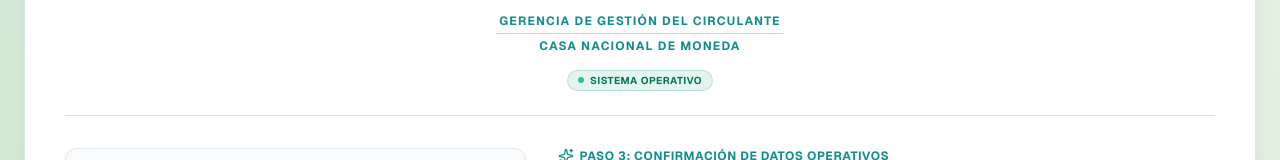
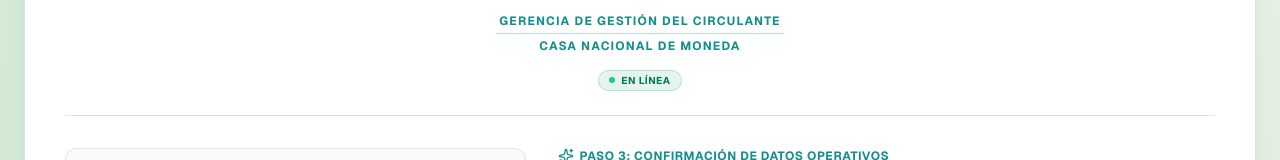
Before and after one commit to marciozinanyuca/ficha-mantenimiento-BCRP, a Next.js app in the folder frontend/: page / in a window 1280 px wide. Shown: the part 164-324 px from the top of the page. Built offline with nearby package versions, Linux system fonts and the light colour scheme; no server answers.

Commit message:
Update status text from 'Sistema Operativo' to 'En Línea'

```diff
--- a/frontend/app/page.tsx
+++ b/frontend/app/page.tsx
@@ -307,7 +307,7 @@ export default function Home() {
               : 'bg-amber-600/10 text-amber-700 border-amber-600/20'
               }`}>
               <span className={`w-1.5 h-1.5 rounded-full ${jsReady ? 'bg-emerald-500 animate-pulse' : 'bg-amber-500'}`} />
-              {jsReady ? 'Sistema Operativo' : 'Sincronizando'}
+              {jsReady ? 'En Línea' : 'Sincronizando'}
             </span>
           </div>
         </div>
```
